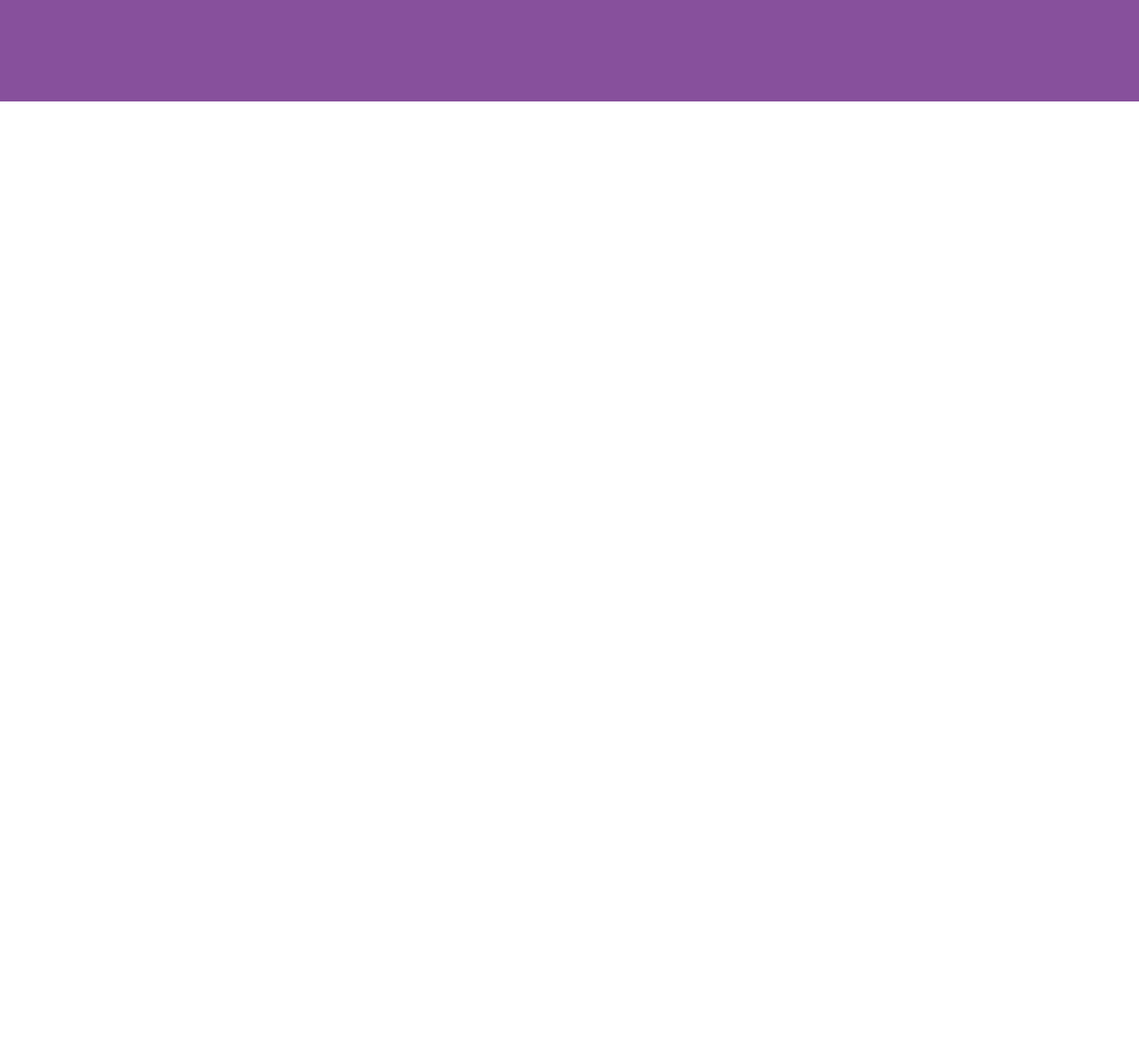
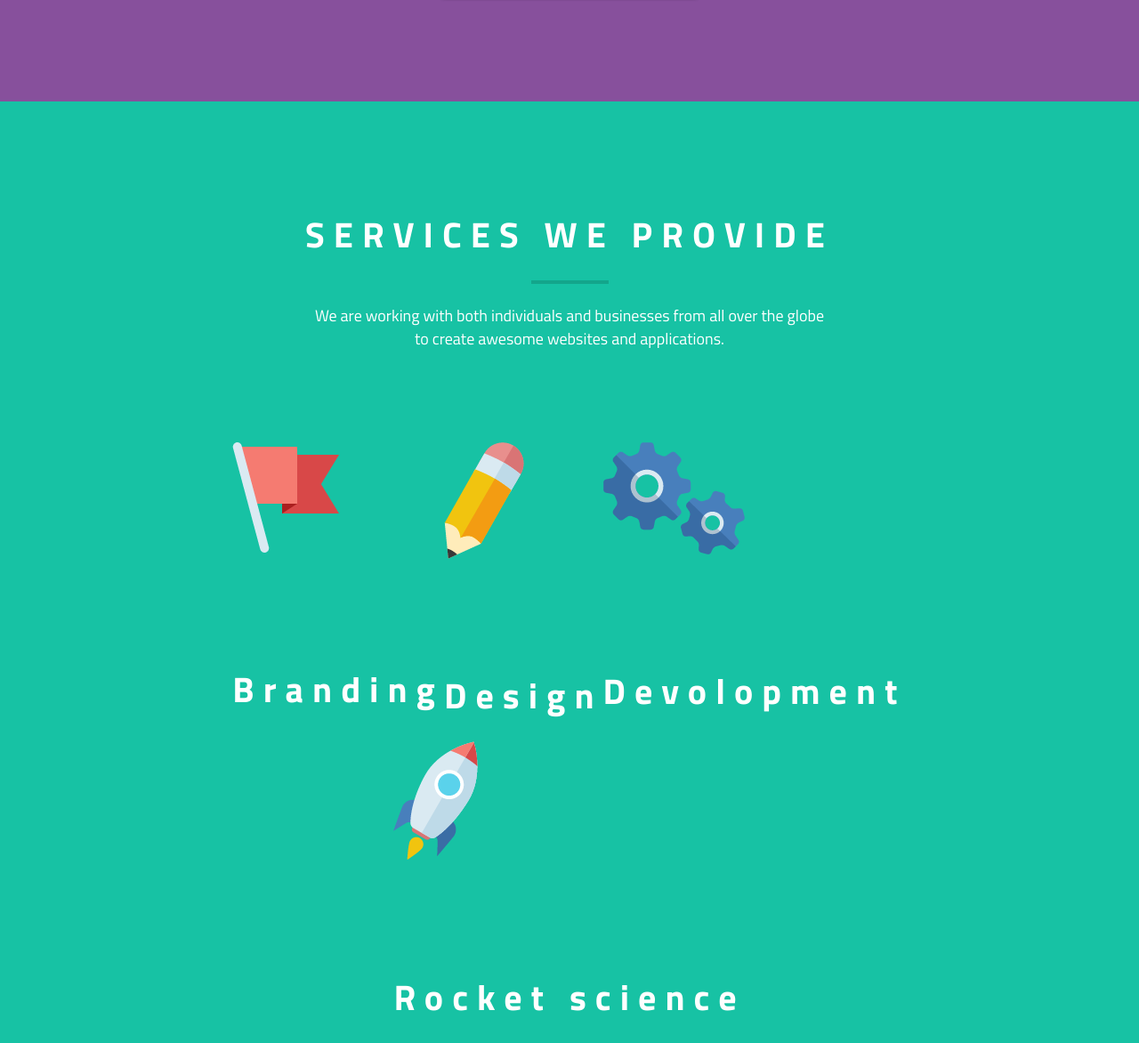
Before and after one commit to forgethen/Cuda, a plain HTML site: page index.html in a window 1280 px wide. Shown: the part 513-1685 px from the top of the page at 89% size. Before the commit the page ends 800 px from the top, so only its background shows below. Drawn offline with Linux system fonts and the light colour scheme.

Commit message:
edit 'service we provide'

```diff
--- a/index.html
+++ b/index.html
@@ -29,7 +29,34 @@
             and we build awesome websites and mobile apps.</p>
           <a href="#">WORK WITH US!</a>
         </div>
+      </div>
+    </div>
     <div class="service_we_provide">
+      <div class="wrap">
+        <p>SERVICES WE PROVIDE</p>
+        <img class="line" src="images/line.png">
+        <div class="service_we_provide_text">
+          <p>We are working with both individuals and businesses from all over the globe<br> to create awesome websites and applications.<p>
+        </div>
+        <div id="services">
+          <div class="branding">
+            <img class="logo" src="images/4-layers.png">
+            <p>Branding</p>
+          </div>
+          <div class="design">
+            <img class="logo" src="images/8-layers.png">
+            <p>Design</p>
+          </div>
+          <div class="development">
+            <img class="logo" src="images/3-layers.png">
+            <p>Devolopment</p>
+          </div>
+          <div class="rocket_science">
+            <img class="logo" src="images/10-layers.png">
+            <p>Rocket science</p>
+          </div>
+        </div>
+      </div>
     </div>
     <div class="meet_our_btfl_team">
     </div>
@@ -41,8 +68,8 @@
     </div>
     <div class="get_in_touch">
     </div>
-      </div>
-    </div>
+
+
     <footer>
     </footer>
   </body>
--- a/style.css
+++ b/style.css
@@ -27,20 +27,20 @@ header{
   text-decoration: none;
   padding: 5px 17px 6px 17px;
   text-transform: uppercase;
-  transition: 0.25s;
+  border-radius: 3px;
   }
 
 .nav_menu a:hover{
   background: #643a79;
-  border-radius: 3px;
+  transition: 0.25s;
   }
 
 .content{
-  background-color: #87509c;
   padding-bottom: 145px;
   display: flex;
   flex-wrap: wrap;
   justify-content: center;
+  background-color: #87509c;
   }
 
 .wrap{
@@ -69,4 +69,48 @@ header{
   background: #eb7d4b;
   padding: 28px 81px;
   border-radius: 4px;
+  box-shadow: 0 0 4px rgb(0,0,1)
   }
+
+.work_with_us a:hover{
+  background: #ff5000;
+  transition: 0.25s;
+  }
+
+.service_we_provide{
+  background: #17c2a4;
+  }
+
+.service_we_provide p{
+  padding: 119px 0px 21px 0px;
+  margin: 0px;
+  text-align: center;
+  font-family: 'Titillium_Web_Bold';
+  color: #FFF;
+  font-size: 40px;
+  letter-spacing: 10px;
+  }
+
+.line{
+  display: block;
+  margin: 0 auto;
+  }
+
+.service_we_provide_text p{
+  font-family: 'Titillium_Web_Regular';
+  letter-spacing: 0px;
+  font-size: 18px;
+  padding: 23px 0px 40px 0px;
+  color: #FFF;
+  line-height: 26px;
+  }
+
+#services{
+  display: flex;
+  flex-wrap: wrap;
+  justify-content: center;
+  }
+
+#services img{
+  margin: 0px;
+  }
```
Also changed, not shown: images/10-layers.png (added), images/3-layers.png (added), images/4-layers.png (added), images/8-layers.png (added), images/line.png (added). Lines whose indentation alone changed are shown as unchanged.
